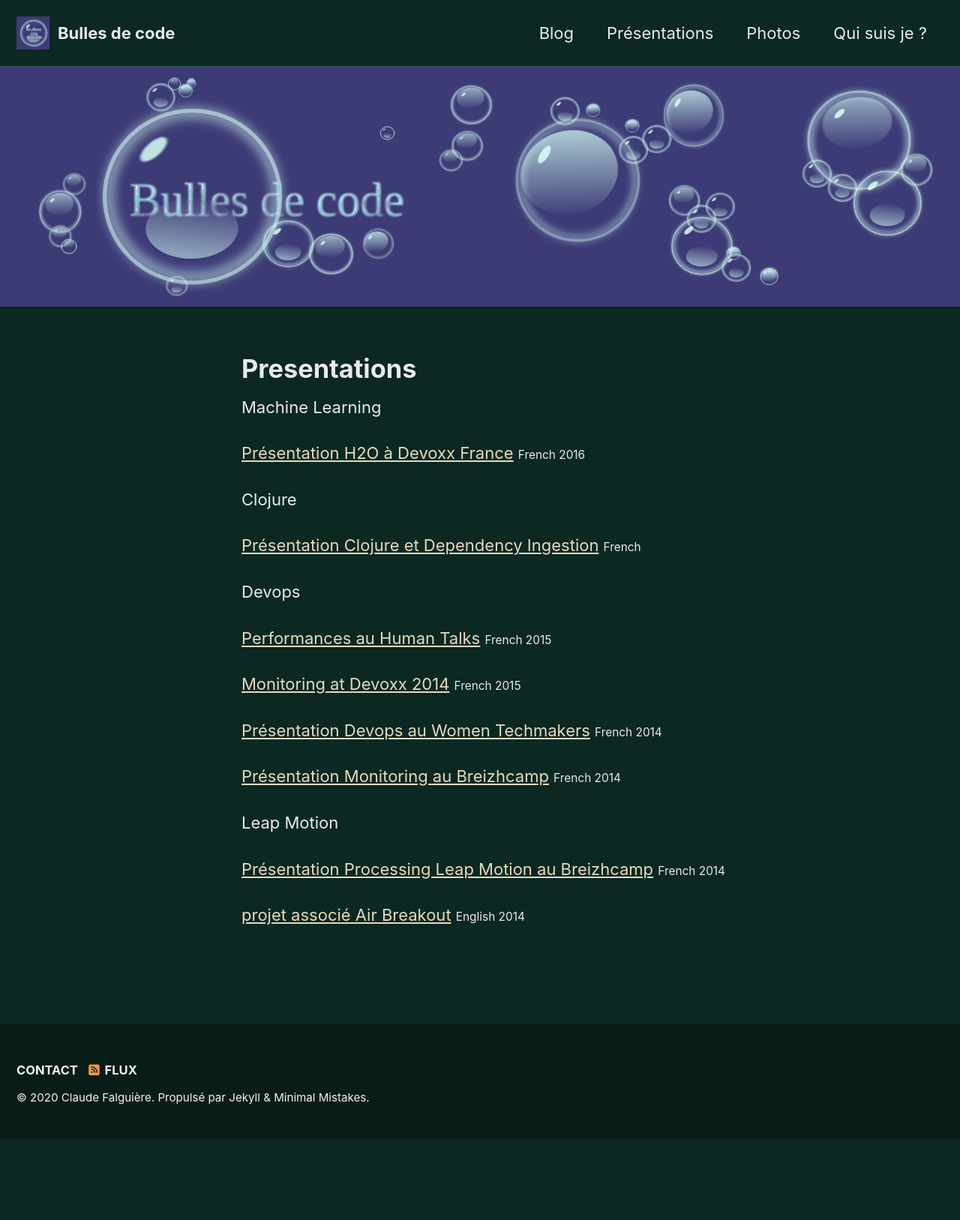
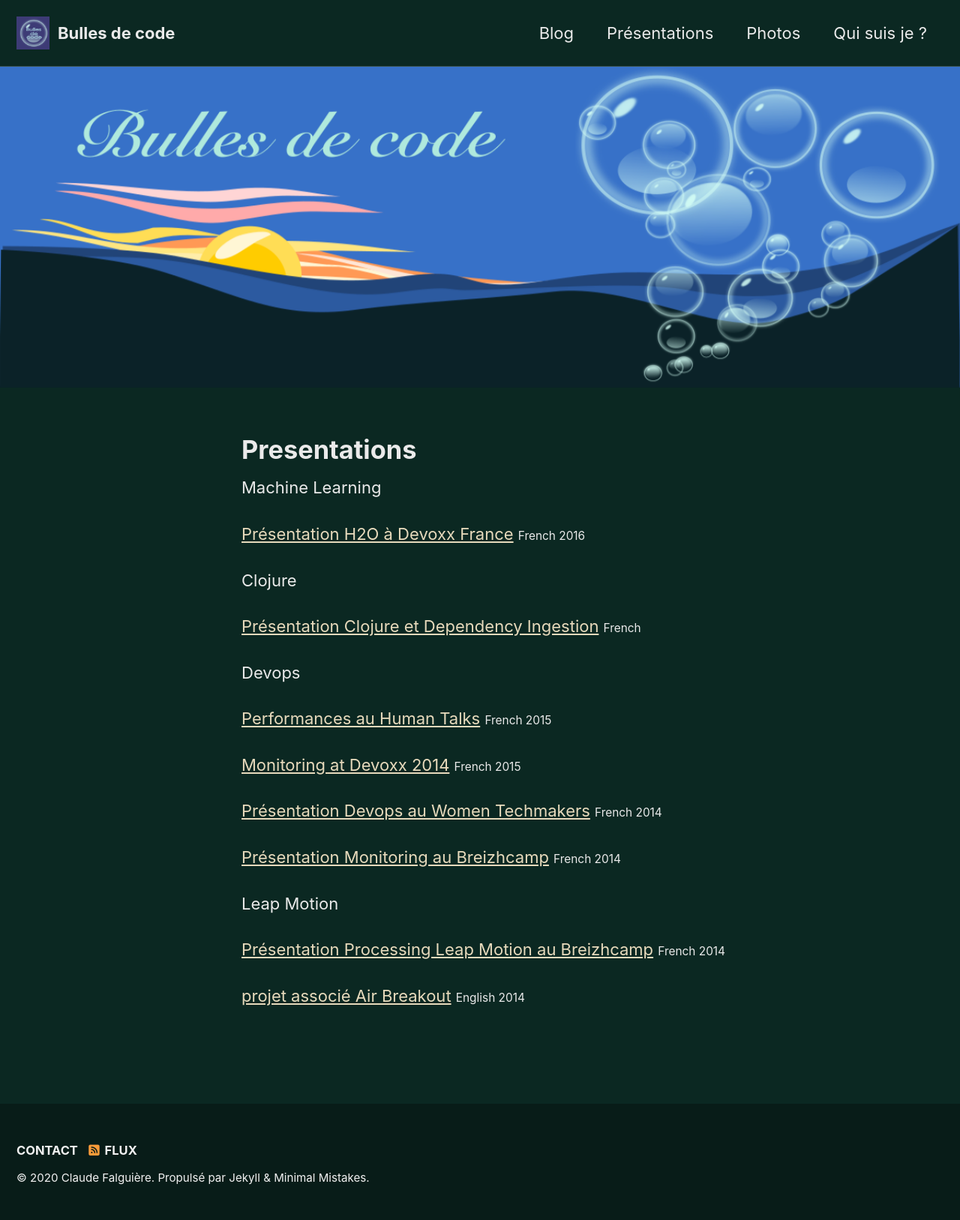
Before and after one commit to cfalguiere/bulles-de-code, a Jekyll site: the page built from _pages/presentations.md, in a window 1280 px wide. Shown: the whole page at 75% size. Built offline with Jekyll 4.4.1, drawn with Linux system fonts in a browser that asks for light colours; cached includes are drawn as plain includes; nearby versions of some CDN libraries; before the commit the page ends 1519 px from its top, so only the background shows below that.

Commit message:
skin fin 2020

```diff
--- a/_pages/presentations.md
+++ b/_pages/presentations.md
@@ -2,10 +2,10 @@
 permalink: /presentations/
 title: "Presentations"
 classes: wide
-assets_folder: /assets/images/landpage-header.png
+assets_folder: /assets/presentations/
 author: cfalguiere
 header:
-  image: /assets/images/banner-1200-300.svg
+  image: /assets/images/landpage-header.png
 ---
 {% for group in site.data.presentations.groups %}
 {{ group.name }}
```
